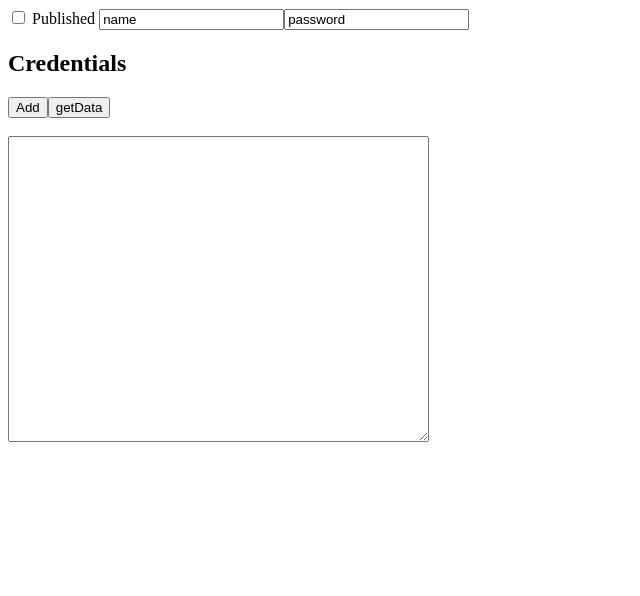
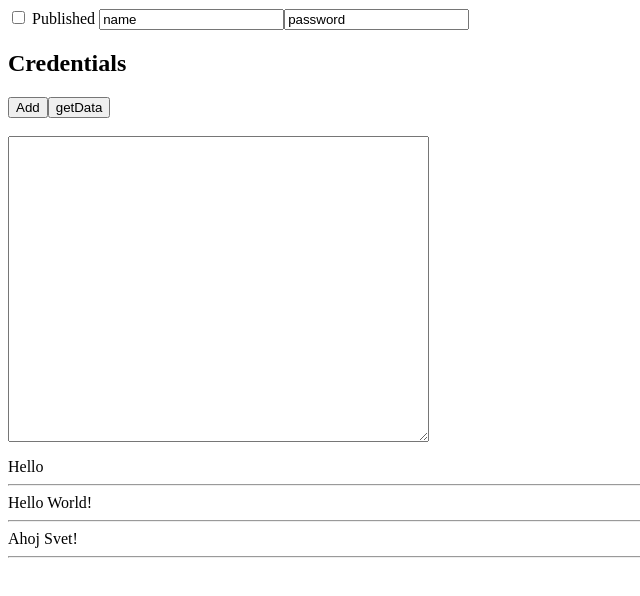
Before and after one commit to CatzillaOrz/angular-form-array-example-nt3zbh, an Angular app: page / in a window 1280 px wide. Shown: the top 596 px of the page, without its empty margins (0-640 px from the left). Built offline with nearby package versions, Linux system fonts and the light colour scheme.

Commit message:
2 files modified

```diff
--- a/src/app/app.component.html
+++ b/src/app/app.component.html
@@ -40,3 +40,20 @@
     <textarea [value]="json" rows="20" cols="50"></textarea>
   </div>
 </form>
+
+<div>
+  <ng-container *ngTemplateOutlet="greet"></ng-container>
+  <hr />
+  <ng-container *ngTemplateOutlet="eng; context: myContext"></ng-container>
+  <hr />
+  <ng-container *ngTemplateOutlet="svk; context: myContext"></ng-container>
+  <hr />
+
+  <ng-template #greet><span>Hello</span></ng-template>
+  <ng-template #eng let-name
+    ><span>Hello {{ name }}!</span></ng-template
+  >
+  <ng-template #svk let-person="localSk"
+    ><span>Ahoj {{ person }}!</span></ng-template
+  >
+</div>
--- a/src/app/app.component.ts
+++ b/src/app/app.component.ts
@@ -15,6 +15,8 @@ export class AppComponent {
     { key: 'password', type: 'input', value: 'password' },
     { key: 'credentials', type: 'array' },
   ];
+
+  myContext = { $implicit: 'World', localSk: 'Svet' };
 
   constructor(private fb: FormBuilder) {
     this.form = this.fb.group({
```
